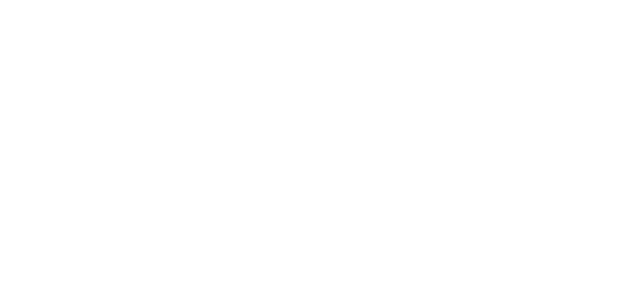
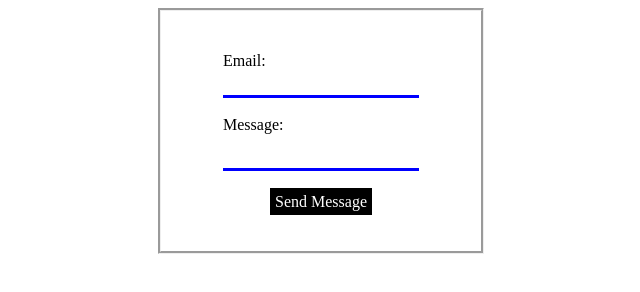
Before and after one commit to rardiva/rard, a plain HTML site: page index.html in a window 1280 px wide. Shown: the whole page, without its empty margins (319-959 px from the left). Drawn offline with Linux system fonts and the light colour scheme.

Commit message:
Update index.html

```diff
--- a/index.html
+++ b/index.html
@@ -1,5 +1,112 @@
+<!DOCTYPE html>
+<html lang="en-US">
+      <meta charset="UTF-8">
+      <meta name="viewport" content="width=device-width, initial-scale=1.0" />
+          <head>
 
-          <head>
   <title>Email Receiver(EmailJS)</title>
   <script src ="https://cdn.jsdelivr.net/npm/emailjs-com@2.4.1/dist/email.min.js"></script>
+
+         <script type="text/javascript">
+  (function () {
+   emailjs.init( "Your_Public_Key");
+  })();
+</script>
+
 </head>
+
+
+        <body>
+        <div id ="msgme">
+   <form action="">
+
+       <label for ="mail">Email:</label>
+       <br>
+       <input type ="email" id ="mail">
+       <br><br>
+        <label for ="msg">Message:</label>
+        <br>
+       <textarea id ="msg"></textarea>
+
+       <br><br>
+       <center><span id ="submit">Send Message</span></center>
+   </form>
+   </div>
+
+                  <style>
+
+           #msgme{
+    width:20rem;
+    height:15rem;
+    margin:auto;
+    display:grid;
+    place-content:center;
+    align-content:center;
+    justify-content:center;
+    align-items:center;
+    border:groove;
+}
+#msgme input{
+    margin-top:.5rem;
+    border:transparent ;
+    border-bottom:3px solid blue;
+    outline:none;
+}
+
+#msg{
+    resize:none;
+    border:transparent ;
+    border-bottom:3px solid blue;
+    outline:none;
+    width:12rem;
+}
+#mail{
+    width:12rem;
+}
+#submit{
+    text-align:center;
+    padding:5px;
+    background:#000;
+    color:#fff;
+
+}
+
+                  </style>
+
+                  <script>
+
+          document.addEventListener("DOMContentLoaded",()=>{
+let mail = document.getElementById("mail")
+let msg = document.getElementById("msg")
+let submit = document.getElementById("submit")
+submit.onclick = ()=>{
+    if(mail.value!=""&&msg.value!=""){
+    var templateParams = {
+  myname:"Your_Name",
+  name: mail.value,
+  message: msg.value
+};
+//emailjs.send(' your service_key','your template id', parameters)
+emailjs.send('service_mgnxqwn', '__ejs-test-mail-service__', templateParams)
+
+  .then(function (response) {
+    console.log('SUCCESS!', response.status, response.text);
+  }, function (error) {
+    console.log('FAILED...', error);
+  })
+  }
+  else{
+      alert("Please fill essential details")
+      //swal("Please fill essential details","","warning")
+      //(for sweetalert library...)
+
+  }
+}
+
+
+})
+
+
+                  </script>
+   </body>
+</html>
```
